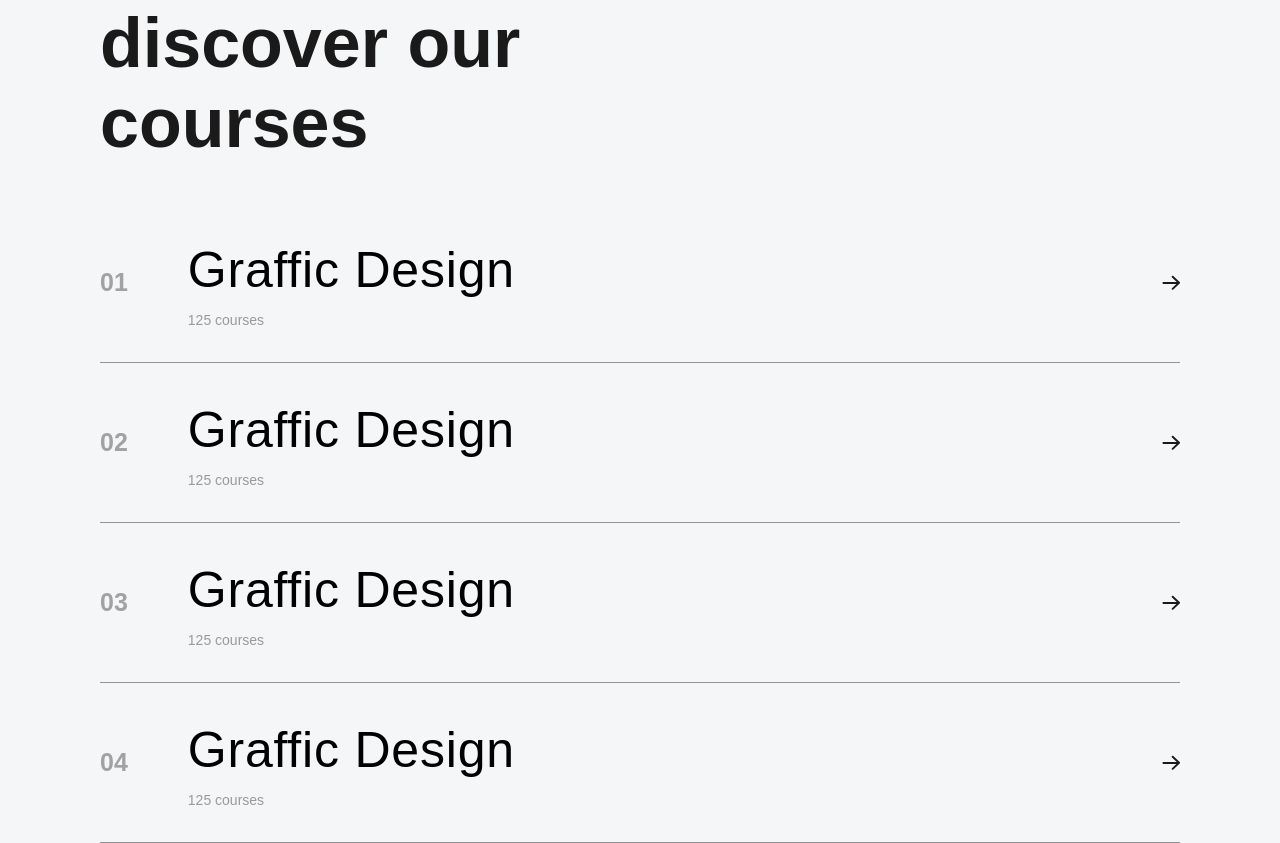
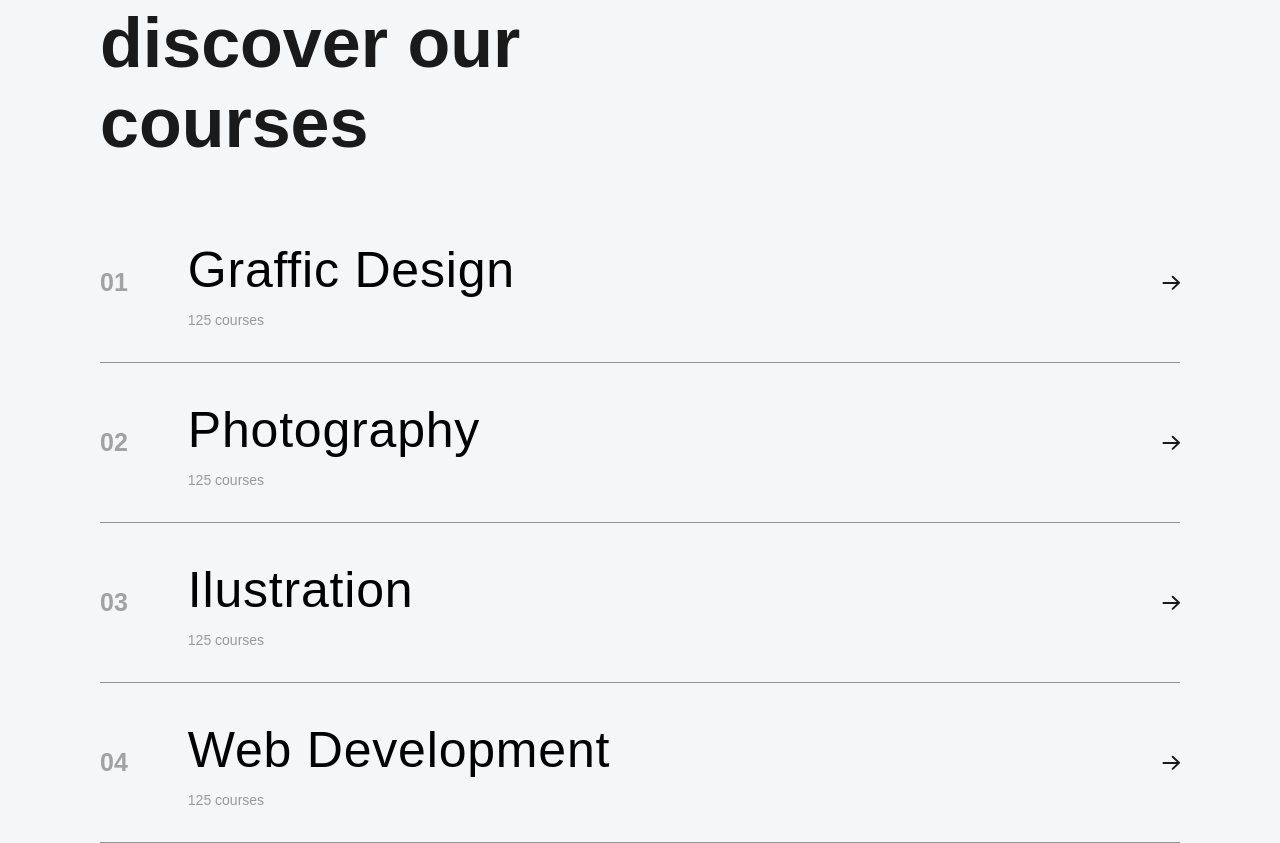
Before and after one commit to Anton13424/site, a plain HTML site: page index.html in a window 1280 px wide. Shown: the part 2937-3780 px from the top of the page. Drawn offline with nearby package versions, Linux system fonts and the light colour scheme; no server answers.

Commit message:
change names

```diff
--- a/index.html
+++ b/index.html
@@ -235,7 +235,7 @@
             <div class="left-block">
               <h4 class="course-number">02</h4>
               <div class="course-block">
-                <h2 class="course-name">Graffic Design</h2>
+                <h2 class="course-name">Photography</h2>
                 <span class="course-count">125 courses</span>
               </div>
             </div>
@@ -245,7 +245,7 @@
             <div class="left-block">
               <h4 class="course-number">03</h4>
               <div class="course-block">
-                <h2 class="course-name">Graffic Design</h2>
+                <h2 class="course-name">Ilustration</h2>
                 <span class="course-count">125 courses</span>
               </div>
             </div>
@@ -255,7 +255,7 @@
             <div class="left-block">
               <h4 class="course-number">04</h4>
               <div class="course-block">
-                <h2 class="course-name">Graffic Design</h2>
+                <h2 class="course-name">Web Development</h2>
                 <span class="course-count">125 courses</span>
               </div>
             </div>
```
